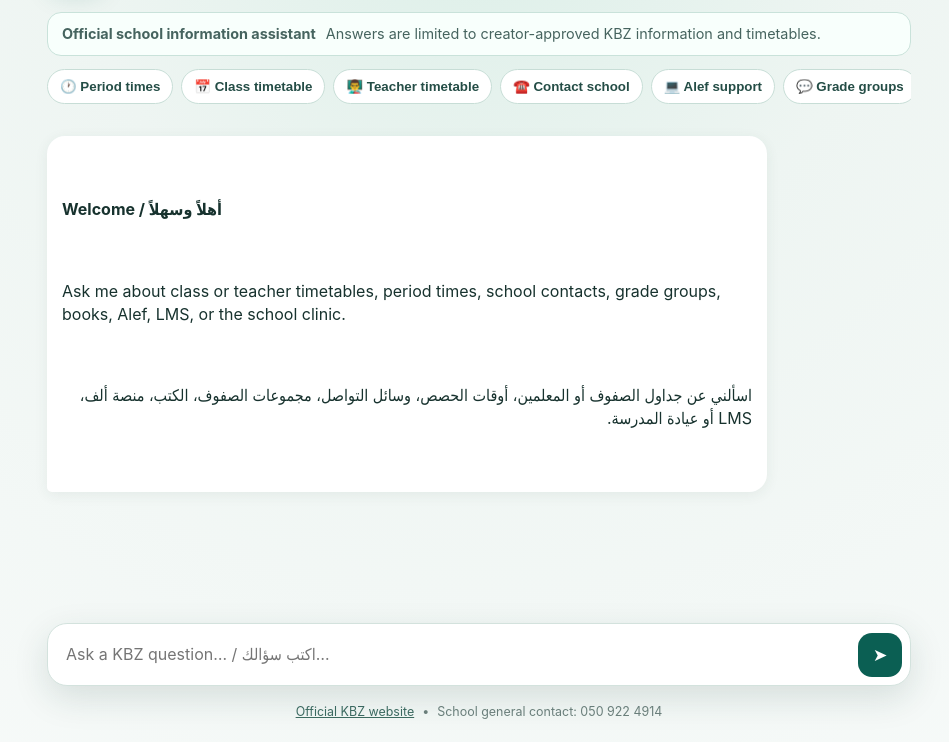
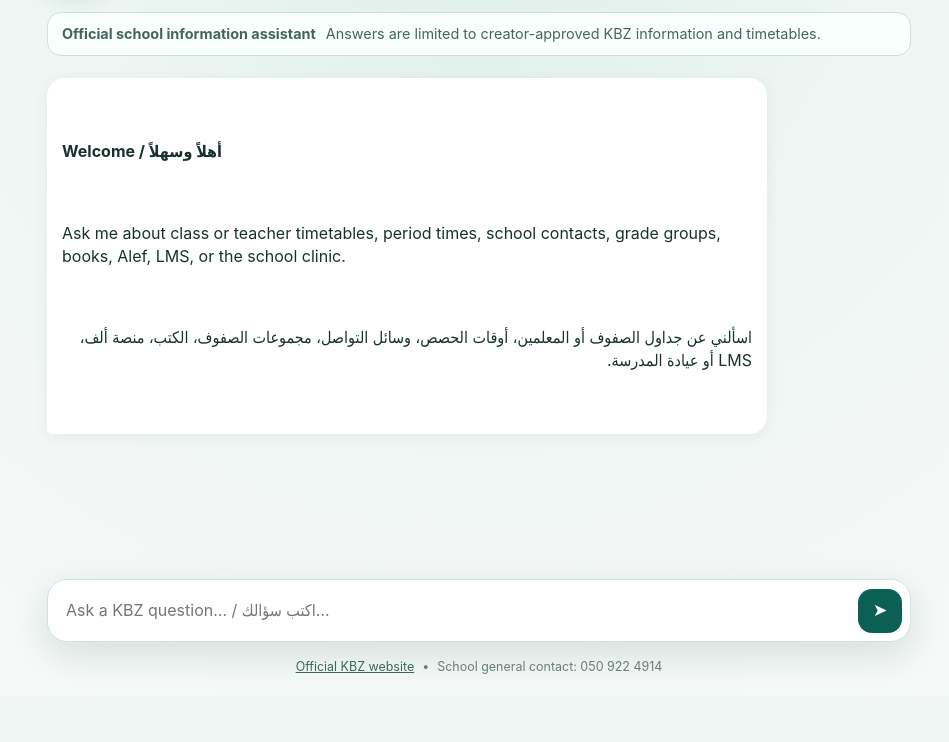
Before and after one commit to androidklaera-dotcom/KBZ-School-AI, a website: page index.html in a window 1280 px wide. Shown: the part 104-846 px from the top of the page, without its empty margins (161-1110 px from the left). After the commit the page ends 800 px from the top, so only its background shows below. Drawn offline with Linux system fonts and the light colour scheme.

Commit message:
Update index.html

```diff
--- a/index.html
+++ b/index.html
@@ -20,15 +20,6 @@
     <section class="notice">
       <strong>Official school information assistant</strong>
       <span>Answers are limited to creator-approved KBZ information and timetables.</span>
-    </section>
-
-    <section class="quick" aria-label="Quick questions">
-      <button data-q="What are the period times for Grade 9?">🕐 Period times</button>
-      <button data-q="Show me the Monday timetable for 9/A1">📅 Class timetable</button>
-      <button data-q="What is the timetable for teacher Sohail Kasasbeh on Monday?">👨‍🏫 Teacher timetable</button>
-      <button data-q="How can I contact the school?">☎️ Contact school</button>
-      <button data-q="I need help with Alef Platform">💻 Alef support</button>
-      <button data-q="Give me the Grade 10 WhatsApp group">💬 Grade groups</button>
     </section>
 
     <section id="chat" class="chat" aria-live="polite">
```
